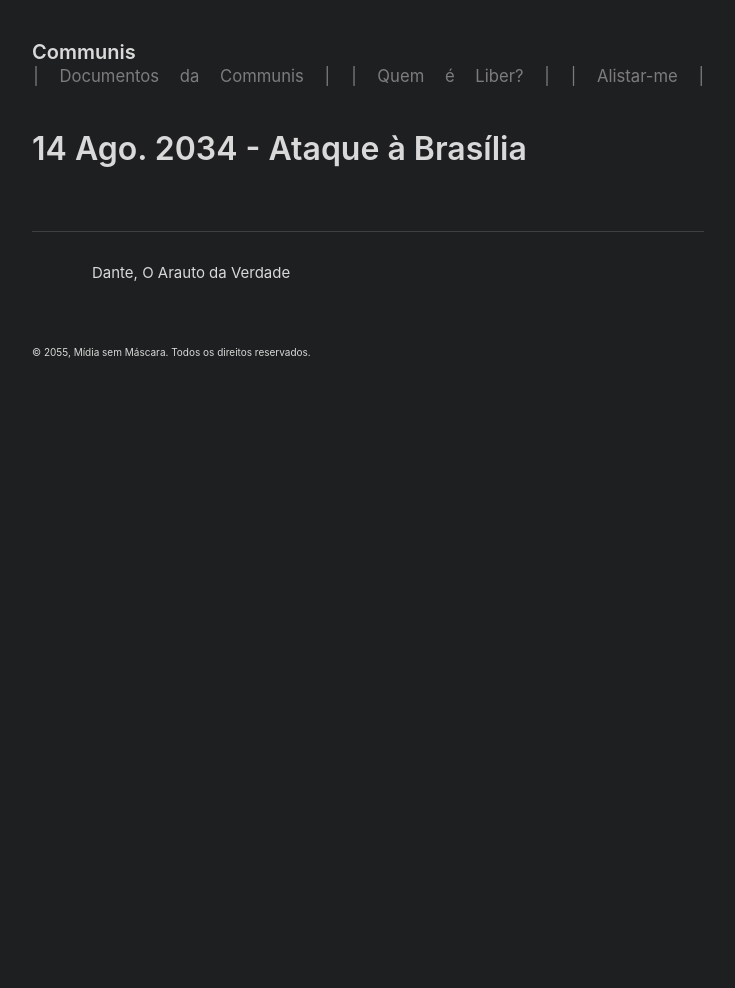
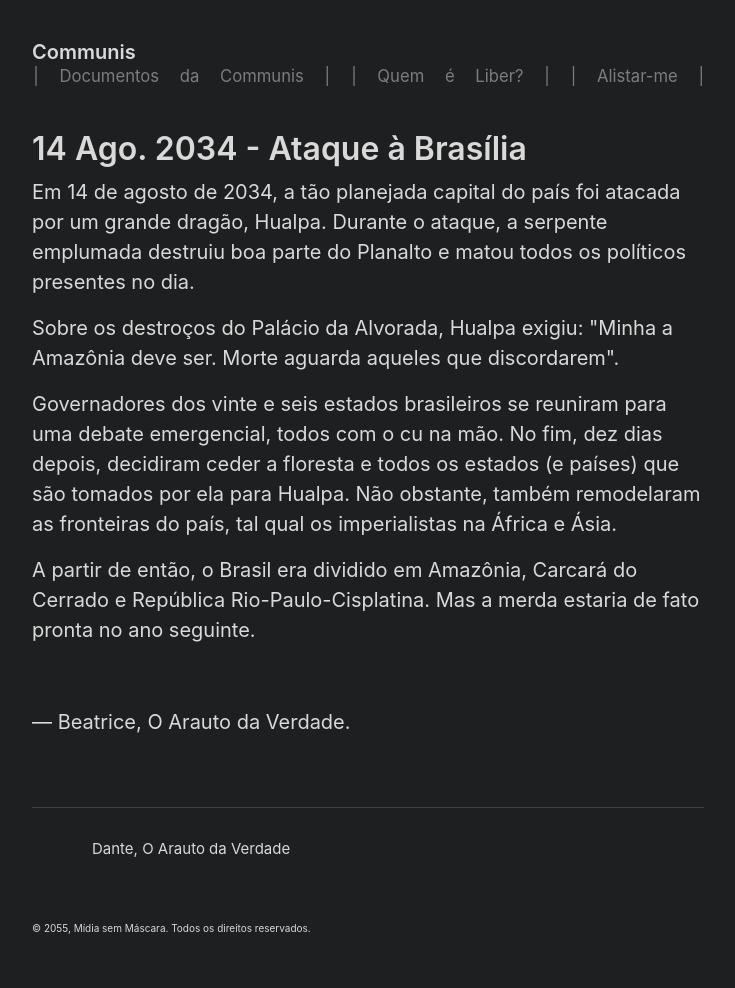
Before and after one commit to Perrud/perrud.github.io, a Jekyll site: the page built from grupos/_m/ataque-brasilia.html, in a window 1280 px wide. Shown: the whole page, without its empty margins (272-1007 px from the left). Built offline with Jekyll 4.4.1, drawn with Linux system fonts in a browser that asks for light colours; before the commit the page ends 900 px from its top, so only the background shows below that.

Commit message:
Update ataque-brasilia.html

```diff
--- a/grupos/_m/ataque-brasilia.html
+++ b/grupos/_m/ataque-brasilia.html
@@ -8,6 +8,12 @@ permalink: /ataque-brasilia
 
 <h1> 14 Ago. 2034 - Ataque à Brasília </h1>
 
+<p>Em 14 de agosto de 2034, a t&atilde;o planejada capital do pa&iacute;s foi atacada por um grande drag&atilde;o, Hualpa. Durante o ataque, a serpente emplumada destruiu boa parte do Planalto e matou todos os pol&iacute;ticos presentes no dia.</p>
+<p>Sobre os destro&ccedil;os do Pal&aacute;cio da Alvorada, Hualpa exigiu: "Minha a Amaz&ocirc;nia deve ser. Morte aguarda aqueles que discordarem".</p>
+<p>Governadores dos vinte e seis estados brasileiros se reuniram para uma debate emergencial, todos com o cu na m&atilde;o. No fim, dez dias depois, decidiram ceder a floresta e todos os estados (e pa&iacute;ses) que s&atilde;o tomados por ela para Hualpa. N&atilde;o obstante, tamb&eacute;m remodelaram as fronteiras do pa&iacute;s, tal qual os imperialistas na &Aacute;frica e &Aacute;sia.</p>
+<p>A partir de ent&atilde;o, o Brasil era dividido em Amaz&ocirc;nia, Carcar&aacute; do Cerrado e Rep&uacute;blica Rio-Paulo-Cisplatina. Mas a merda estaria de fato pronta no ano seguinte.</p>
+<p>&nbsp;</p>
+<p>&mdash; Beatrice, O Arauto da Verdade.</p>
 
 <br><hr>
 <ass> Dante, O Arauto da Verdade </ass>
```
